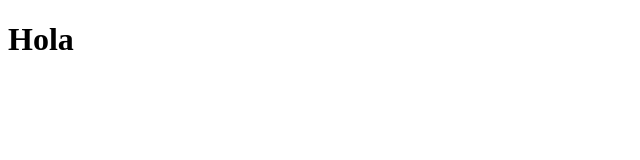
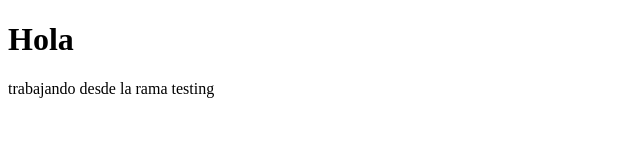
Before and after one commit to JosemixxXX/Prueba2, a plain HTML site: page index.html in a window 1280 px wide. Shown: the whole page, without its empty margins (0-640 px from the left). Drawn offline with Linux system fonts and the light colour scheme.

Commit message:
primer commit de la rama de testing

```diff
--- a/index.html
+++ b/index.html
@@ -6,5 +6,6 @@
 
     <body>
         <h1>Hola</h1>
+        <p>trabajando desde la rama testing</p>
     </body>
 </html>
```
